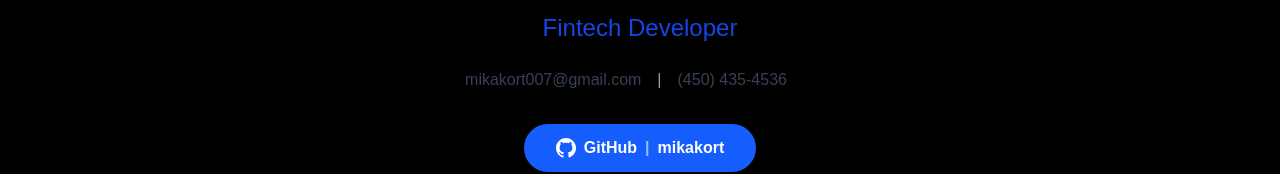
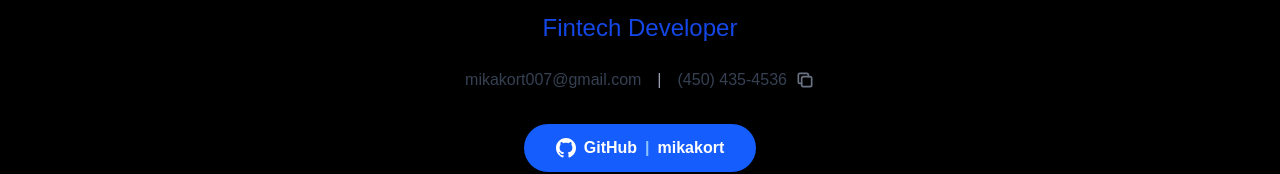
Before and after one commit to mikakort/Portfolio_Website, a Next.js app: page / in a window 1280 px wide. Shown: the part 516-690 px from the top of the page. Built offline with nearby package versions, Linux system fonts and the light colour scheme.

Commit message:
copy icon

```diff
--- a/src/app/page.tsx
+++ b/src/app/page.tsx
@@ -154,9 +154,10 @@ export default function Home() {
                 onClick={handleCopy}
                 title="Copy phone number">
                 {phoneNumber}
+                <div className="relative h-5 w-5">
                   <svg
                     xmlns="http://www.w3.org/2000/svg"
-                  className={`h-5 w-5 text-blue-600 dark:text-blue-400 transition-opacity duration-300 ${
+                    className={`absolute inset-0 h-5 w-5 text-blue-600 dark:text-blue-400 transition-opacity duration-300 ${
                       copied ? 'opacity-100' : 'opacity-0'
                     }`}
                     fill="none"
@@ -165,6 +166,27 @@ export default function Home() {
                     strokeWidth={2}>
                     <path strokeLinecap="round" strokeLinejoin="round" d="M5 13l4 4L19 7" />
                   </svg>
+                  <svg
+                    xmlns="http://www.w3.org/2000/svg"
+                    className={`absolute inset-0 h-5 w-5 text-gray-500 dark:text-gray-400 transition-opacity duration-300 ${
+                      copied ? 'opacity-0' : 'opacity-100'
+                    }`}
+                    fill="none"
+                    viewBox="0 0 24 24"
+                    stroke="currentColor"
+                    strokeWidth="2">
+                    <path
+                      d="M8 16H6C4.89543 16 4 15.1046 4 14V6C4 4.89543 4.89543 4 6 4H14C15.1046 4 16 4.89543 16 6V8"
+                      strokeLinecap="round"
+                      strokeLinejoin="round"
+                    />
+                    <path
+                      d="M10 20H18C19.1046 20 20 19.1046 20 18V10C20 8.89543 19.1046 8 18 8H10C8.89543 8 8 8.89543 8 10V18C8 19.1046 8.89543 20 10 20Z"
+                      strokeLinecap="round"
+                      strokeLinejoin="round"
+                    />
+                  </svg>
+                </div>
               </button>
             </div>
             <Link
```
Lines whose indentation alone changed are shown as unchanged.
